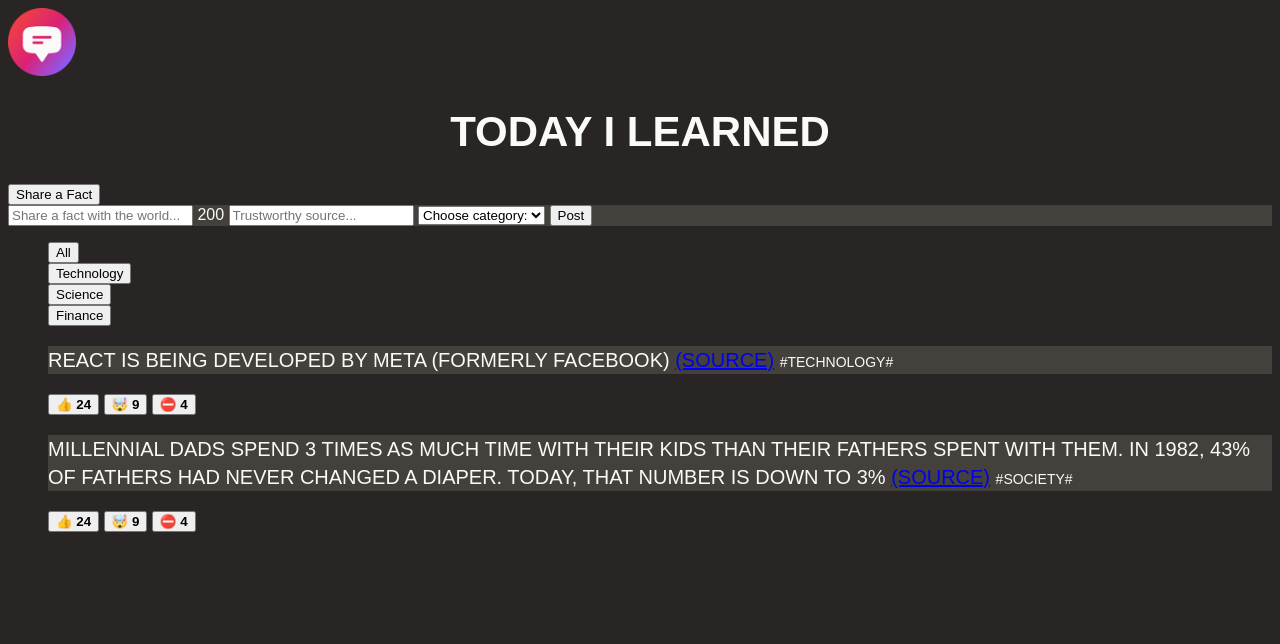
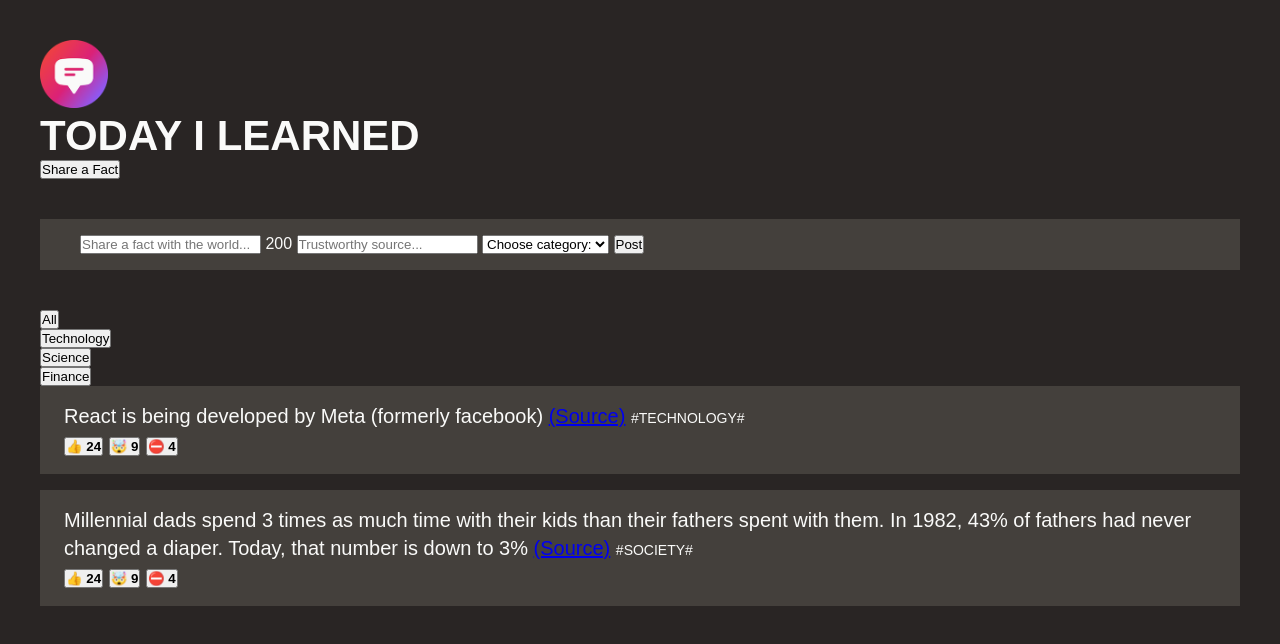
Before and after one commit to bethanychn3/today_i_learned, a plain HTML site: page index.html in a window 1280 px wide. Drawn offline with Linux system fonts and the light colour scheme; a web font is replaced by a local one.

Commit message:
Section 17: The CSS Box Model

```diff
--- a/index.html
+++ b/index.html
@@ -21,7 +21,7 @@
     <title>Today I Learned!</title>
   </head>
   <body>
-    <header>
+    <header class="header">
       <img src="logo.png" height="68" width="68" alt="Today I Learned Logo" />
       <h1>Today I Learned</h1>
       <button>Share a Fact</button>
@@ -60,22 +60,20 @@
 
       <section>
         <ul>
-          <li>
-            <p class="fact">
+          <li class="fact">
+            <p>
               React is being developed by Meta (formerly facebook)
               <a href="https://opensource.fb.com/" target="_blank">(Source)</a>
               <span class="tag">#technology#</span>
             </p>
-          </li>
-          <li>
             <div>
               <button>👍 <strong>24</strong></button>
               <button>🤯 <strong>9</strong></button>
               <button>⛔️ <strong>4</strong></button>
             </div>
           </li>
-          <li>
-            <p class="fact">
+          <li class="fact">
+            <p>
               Millennial dads spend 3 times as much time with their kids than
               their fathers spent with them. In 1982, 43% of fathers had never
               changed a diaper. Today, that number is down to 3%
@@ -86,8 +84,6 @@
               >
               <span class="tag">#society#</span>
             </p>
-          </li>
-          <li>
             <div>
               <button>👍 <strong>24</strong></button>
               <button>🤯 <strong>9</strong></button>
--- a/style.css
+++ b/style.css
@@ -1,21 +1,29 @@
 * {
+  margin: 0;
+  padding: 0;
+  box-sizing: border-box;
 }
 
 body {
   background-color: #292524;
   color: #fafaf9;
-  text-transform: uppercase;
   font-family: "Sono", sans-serif;
+  padding: 40px;
+}
+
+.header {
+  margin-bottom: 40px;
 }
 
 .fact-form {
   background-color: #44403c;
+  margin-bottom: 40px;
+  padding: 16px 40px;
 }
 
 h1 {
   font-size: 42px;
   text-transform: uppercase;
-  text-align: center;
   font-family: "Coiny", sans-serif;
 }
 
@@ -23,6 +31,8 @@ h1 {
   font-size: 20px;
   line-height: 1.4;
   background-color: #44403c;
+  margin-bottom: 16px;
+  padding: 16px 24px;
 }
 
 .tag {
```
